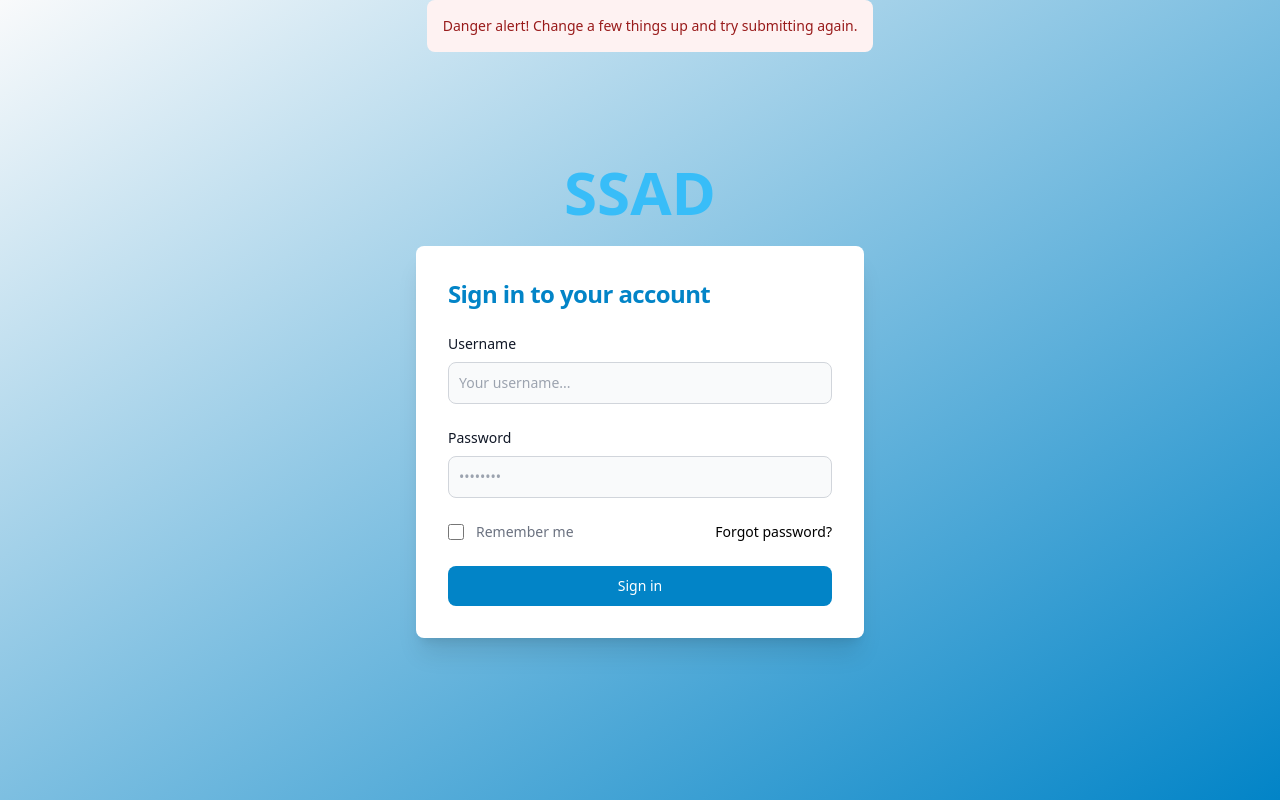
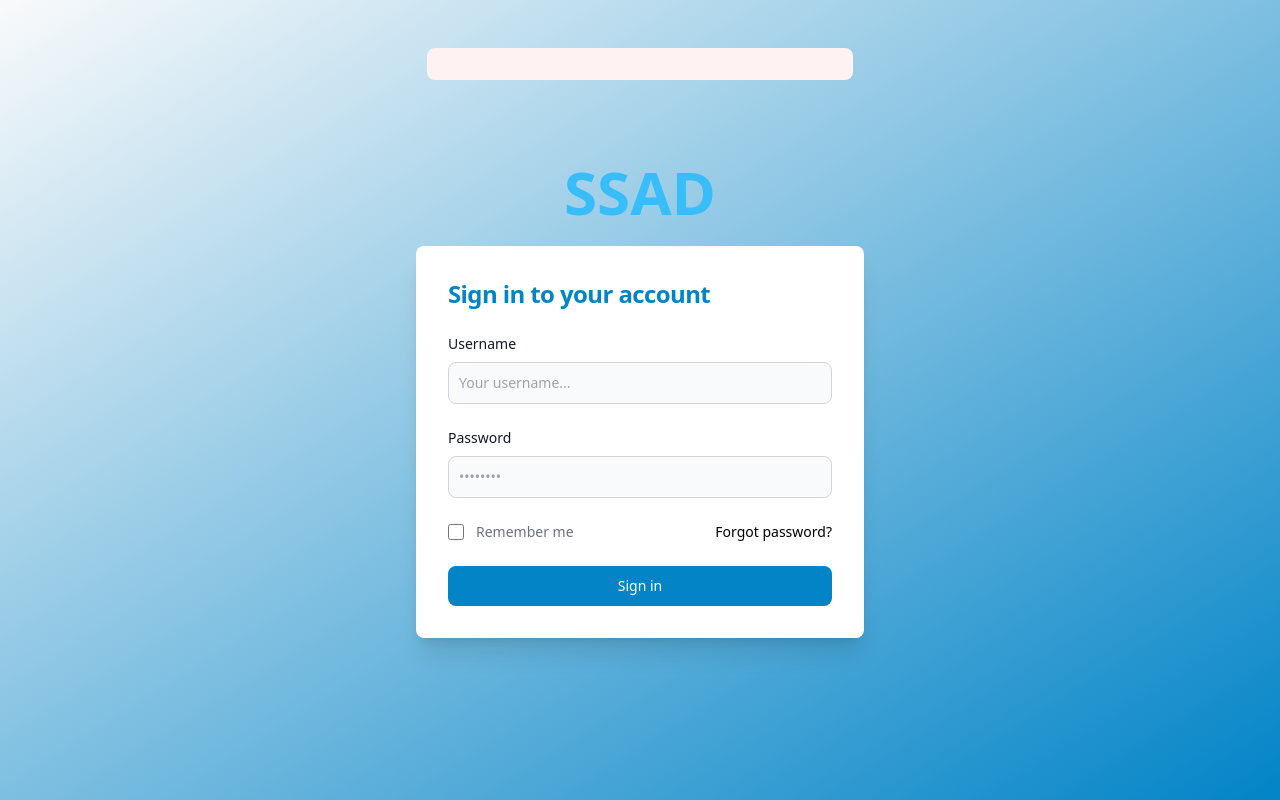
Before and after one commit to Andrewij21/SSAD, a React (Vite) app: page /login in a window 1280 px wide. Built offline with nearby package versions, Linux system fonts and the light colour scheme.

Commit message:
feat: dynamic msg and center card

```diff
--- a/src/components/ui/Alert.jsx
+++ b/src/components/ui/Alert.jsx
@@ -1,4 +1,5 @@
 import { motion } from "framer-motion";
+import PropTypes from "prop-types";
 
 const dropIn = {
   hidden: {
@@ -21,20 +22,22 @@ const dropIn = {
   },
 };
 
-const Alert = () => {
+const Alert = ({ msg }) => {
   return (
     <motion.div
-      className="absolute left-1/3 p-4 mb-4 text-sm text-red-800 rounded-lg bg-red-50 dark:bg-gray-800 dark:text-red-400"
+      className="absolute right-1/3 left-1/3 top-12 p-4 mb-4 text-sm text-red-800 rounded-lg bg-red-50 dark:bg-gray-800 dark:text-red-400"
       role="alert"
       variants={dropIn}
       initial="hidden"
       animate="visible"
       exit="exit"
     >
-      <span className="font-medium">Danger alert!</span> Change a few things up
-      and try submitting again.
+      <span className="font-medium">{msg}</span>
     </motion.div>
   );
 };
 
+Alert.propTypes = {
+  msg: PropTypes.string,
+};
 export default Alert;
```
